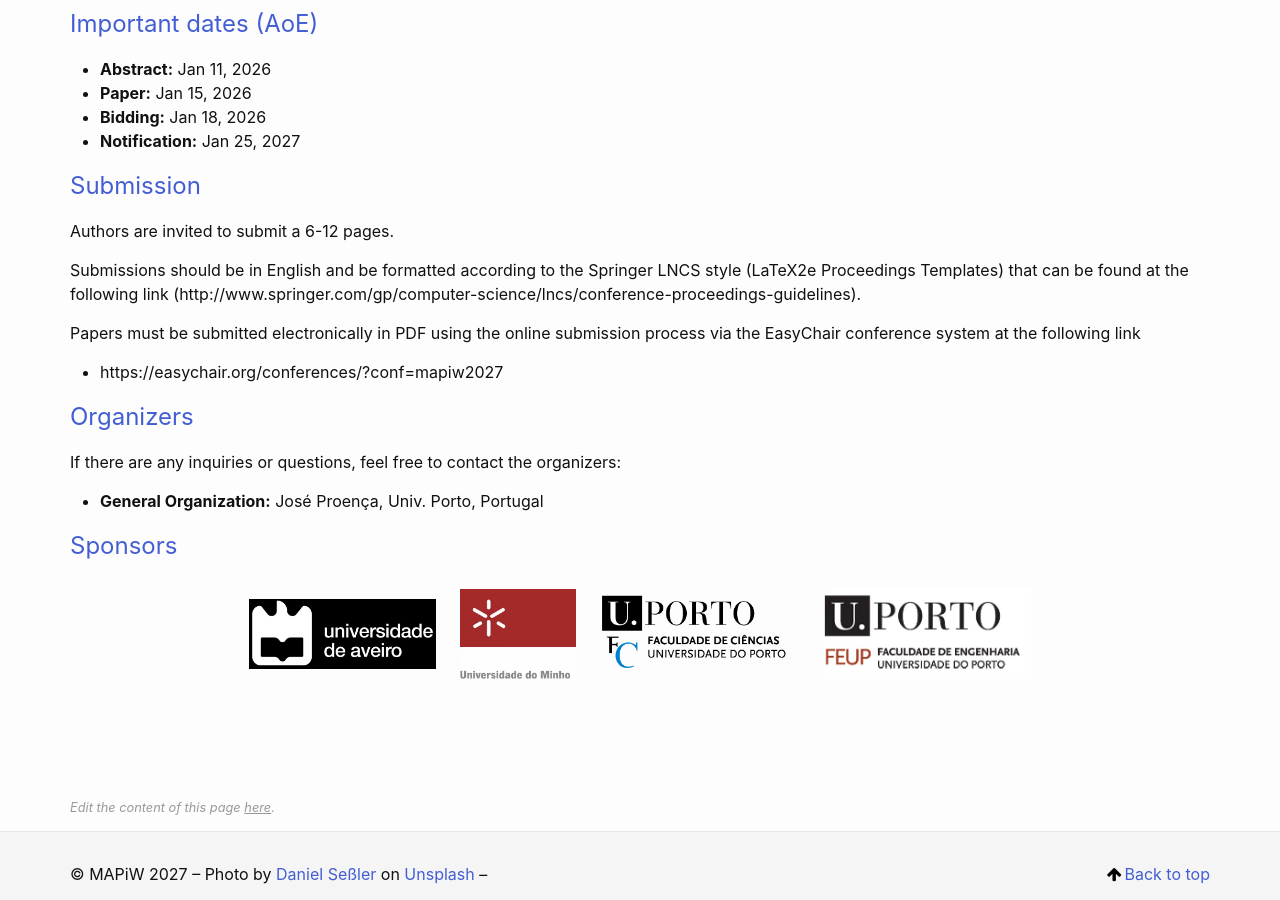
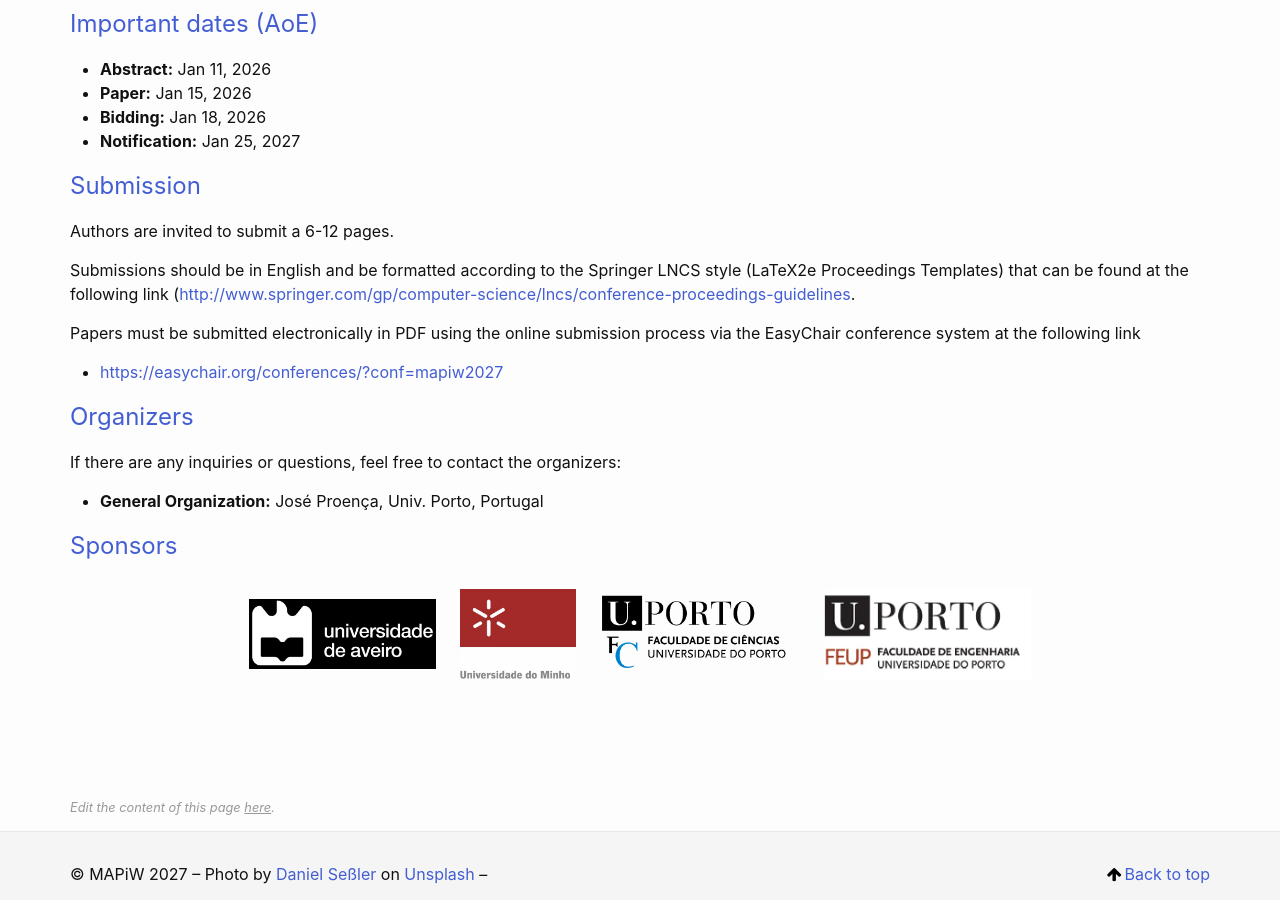
Before and after one commit to mapi-w/2027, a Jekyll site: the page built from _pages/index.md, in a window 1280 px wide and 900 px high, scrolled down 929 px. Built offline with Jekyll 4.4.1, drawn with Linux system fonts in a browser that asks for light colours; part of the change alters nothing that is shown.

```diff
--- a/_pages/index.md
+++ b/_pages/index.md
@@ -26,11 +26,11 @@ The MAPiW Workshop is a venue for the discussion of topics covered by the [MAP-i
 
 Authors are invited to submit a 6-12 pages.
 
-Submissions should be in English and be formatted according to the Springer LNCS style (LaTeX2e Proceedings Templates) that can be found at the following link (http://www.springer.com/gp/computer-science/lncs/conference-proceedings-guidelines).
+Submissions should be in English and be formatted according to the Springer LNCS style (LaTeX2e Proceedings Templates) that can be found at the following link ([http://www.springer.com/gp/computer-science/lncs/conference-proceedings-guidelines](http://www.springer.com/gp/computer-science/lncs/conference-proceedings-guidelines).
 
 Papers must be submitted electronically in PDF using the online submission process via the EasyChair conference system at the following link
 
- - https://easychair.org/conferences/?conf=mapiw2027
+ - [https://easychair.org/conferences/?conf=mapiw2027](https://easychair.org/conferences/?conf=mapiw2027)
 
 
 <!--
```
